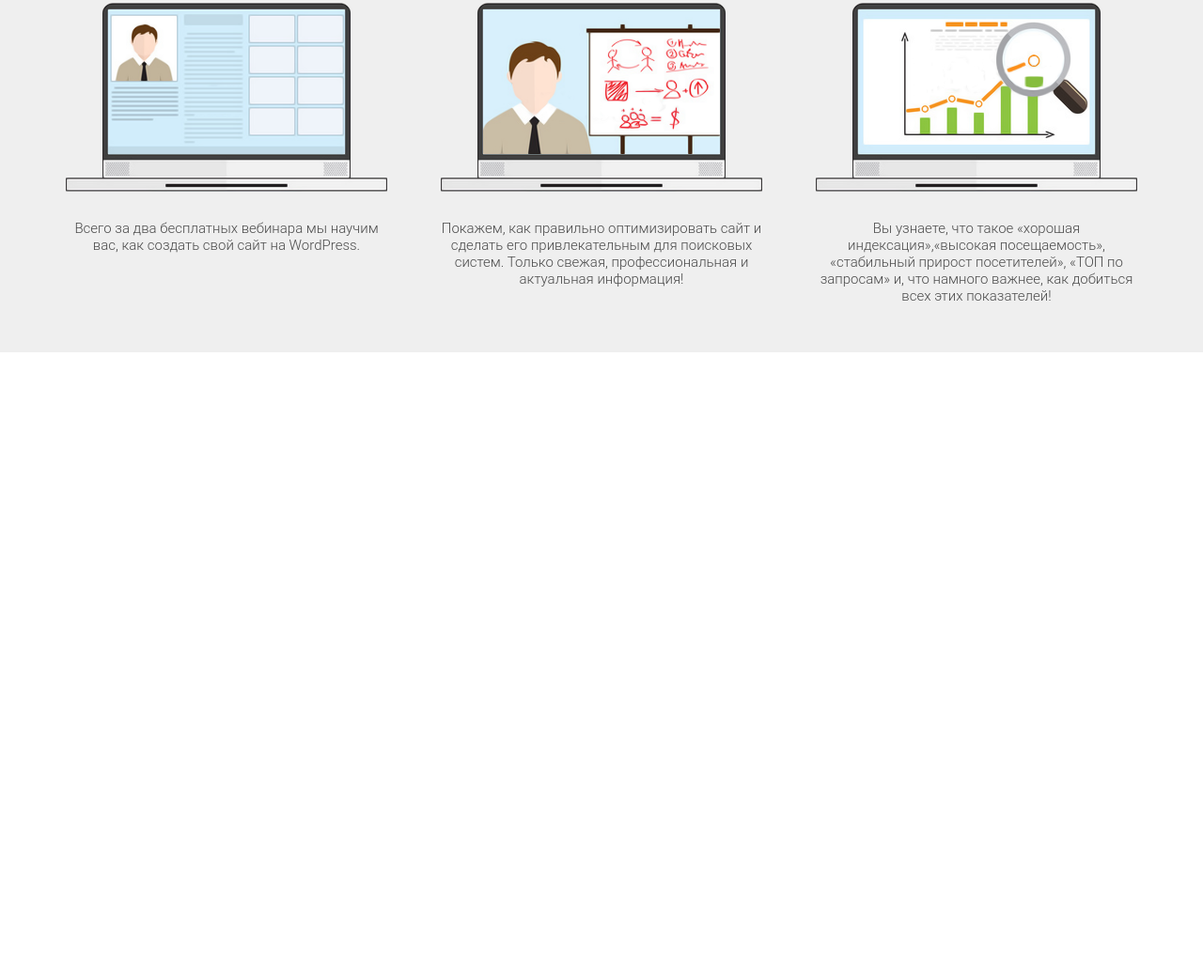
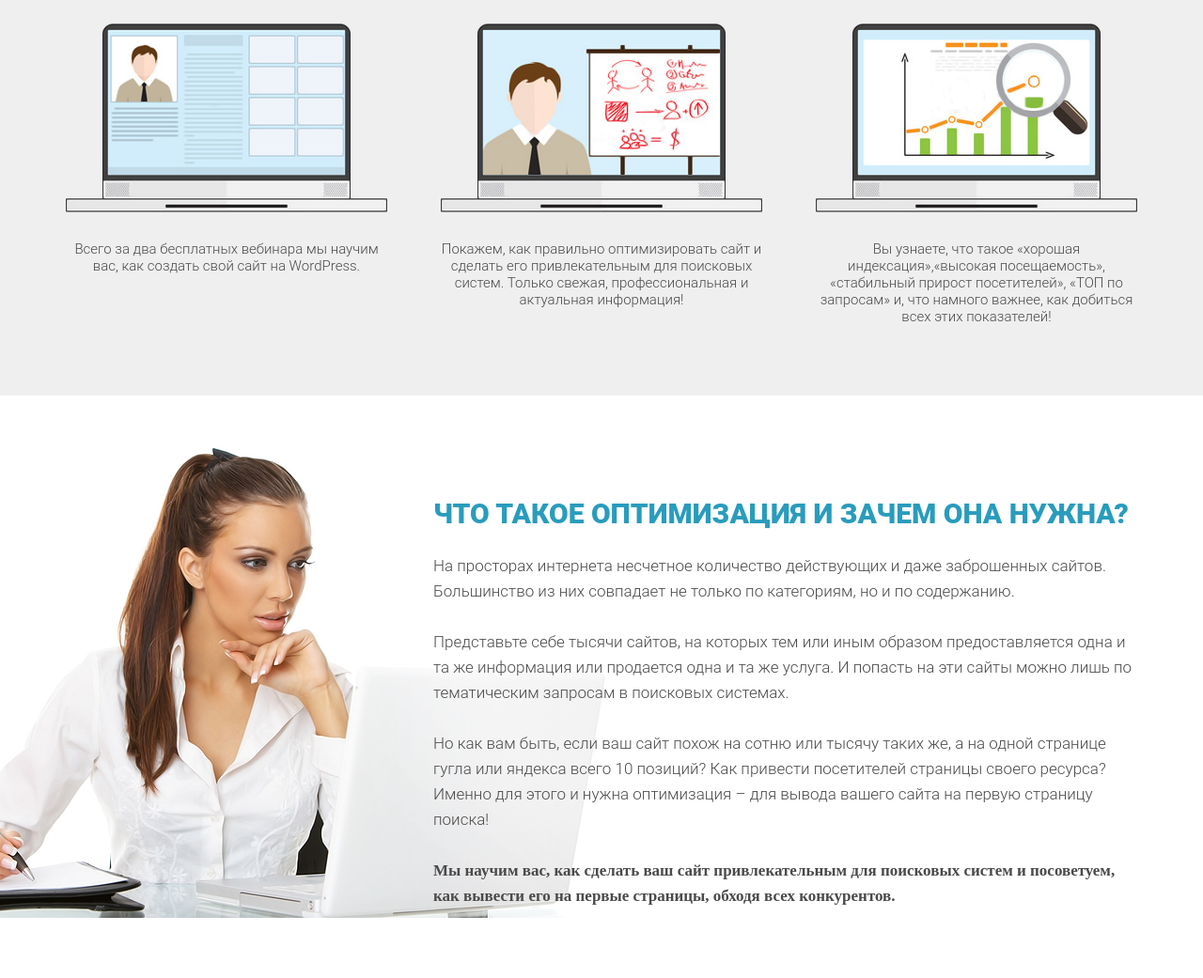
Before and after one commit to Sens3ii/landing-page-layout, a plain HTML site: page index.html in a window 1280 px wide. Shown: the part 1032-2073 px from the top of the page at 94% size. Before the commit the page ends 1407 px from the top, so only its background shows below. Drawn offline with Linux system fonts and the light colour scheme.

Commit message:
htlm+css: optimization section

```diff
--- a/css/style.css
+++ b/css/style.css
@@ -5,12 +5,13 @@
 }
 
 .container {
+	position: relative;
 	width: 1140px;
 	margin: 0 auto;
 }
 
 .promo {
-	height: 800px;
+	min-height: 800px;
 	background-color: #2c2c2c;
 	background: url("../img/main_bg.png") center center/cover no-repeat;
 	padding: 38px 0 61px 0;
@@ -121,7 +122,7 @@ h2.title {
 }
 
 .waiting {
-	height: 607px;
+	min-height: 607px;
 	background: #efefef;
 	padding: 88px 0 75px 0;
 }
@@ -172,3 +173,39 @@ h2.title {
 	color: #4a4a4a;
 	margin-top: 26px;
 }
+
+.optimization {
+	min-height: 550px;
+	padding: 108px 0 74px 0;
+}
+
+.optimization .optimization_header {
+	font-family: Roboto;
+	font-weight: 900;
+	font-size: 30px;
+	text-transform: uppercase;
+	color: #299cbd;
+	margin-left: 391px;
+}
+
+.optimization .optimization_text {
+	margin-top: 25px;
+	margin-left: 391px;
+	font-family: Roboto;
+	font-weight: 300;
+	font-size: 17px;
+	line-height: 27px;
+	color: #4a4a4a;
+}
+
+.optimization .optimization_text span {
+	font-family: "Roboto - Bold";
+	font-weight: 700;
+}
+
+.optimization .optimization_img {
+	position: absolute;
+	top: -54px;
+	left: -240px;
+	z-index: -1;
+}
--- a/index.html
+++ b/index.html
@@ -53,5 +53,17 @@
             </div>
         </div>
     </section>
+    <section class="optimization">
+        <div class="container">
+            <h2 class="optimization_header">Что такое оптимизация и зачем она нужна?</h2>
+            <div class="optimization_text">
+                На просторах интернета несчетное количество действующих и даже заброшенных сайтов. Большинство из них совпадает не только по категориям, но и по содержанию. <br><br>
+                Представьте себе тысячи сайтов, на которых тем или иным образом предоставляется одна и та же информация или продается одна и та же услуга. И попасть на эти сайты можно лишь по тематическим запросам в поисковых системах.<br><br>
+                Но как вам быть, если ваш сайт похож на сотню или тысячу таких же, а на одной странице гугла или яндекса всего 10 позиций? Как привести посетителей страницы своего ресурса? Именно для этого и нужна оптимизация – для вывода вашего сайта на первую страницу поиска! <br><br>
+                <span>Мы научим вас, как сделать ваш сайт привлекательным для поисковых систем и посоветуем, как вывести его на первые страницы, обходя всех конкурентов.</span>
+            </div>
+            <img src="img/woman_bg.png" alt="Woman with laptop" class="optimization_img">
+        </div>
+    </section>
 </body>
 </html>
```
